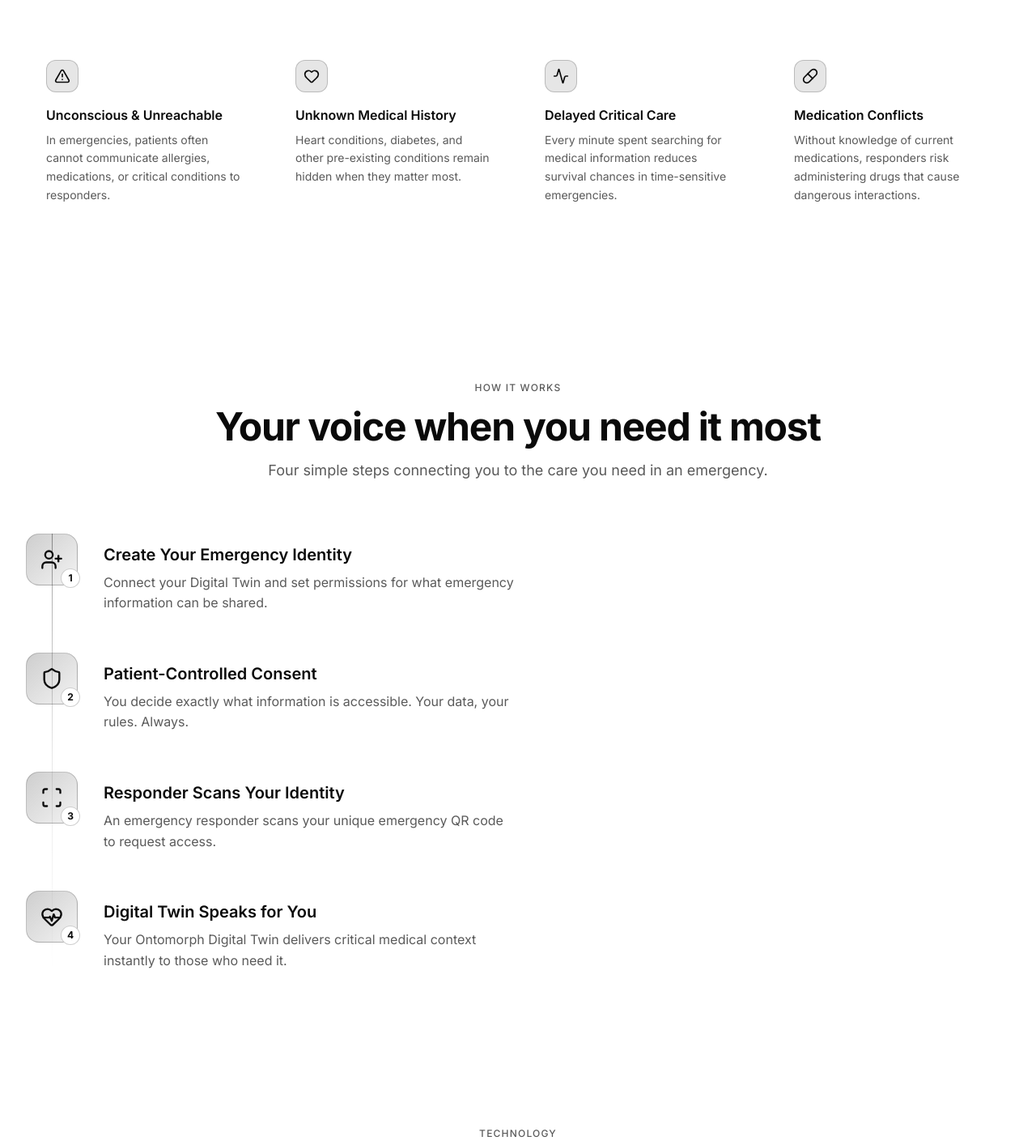
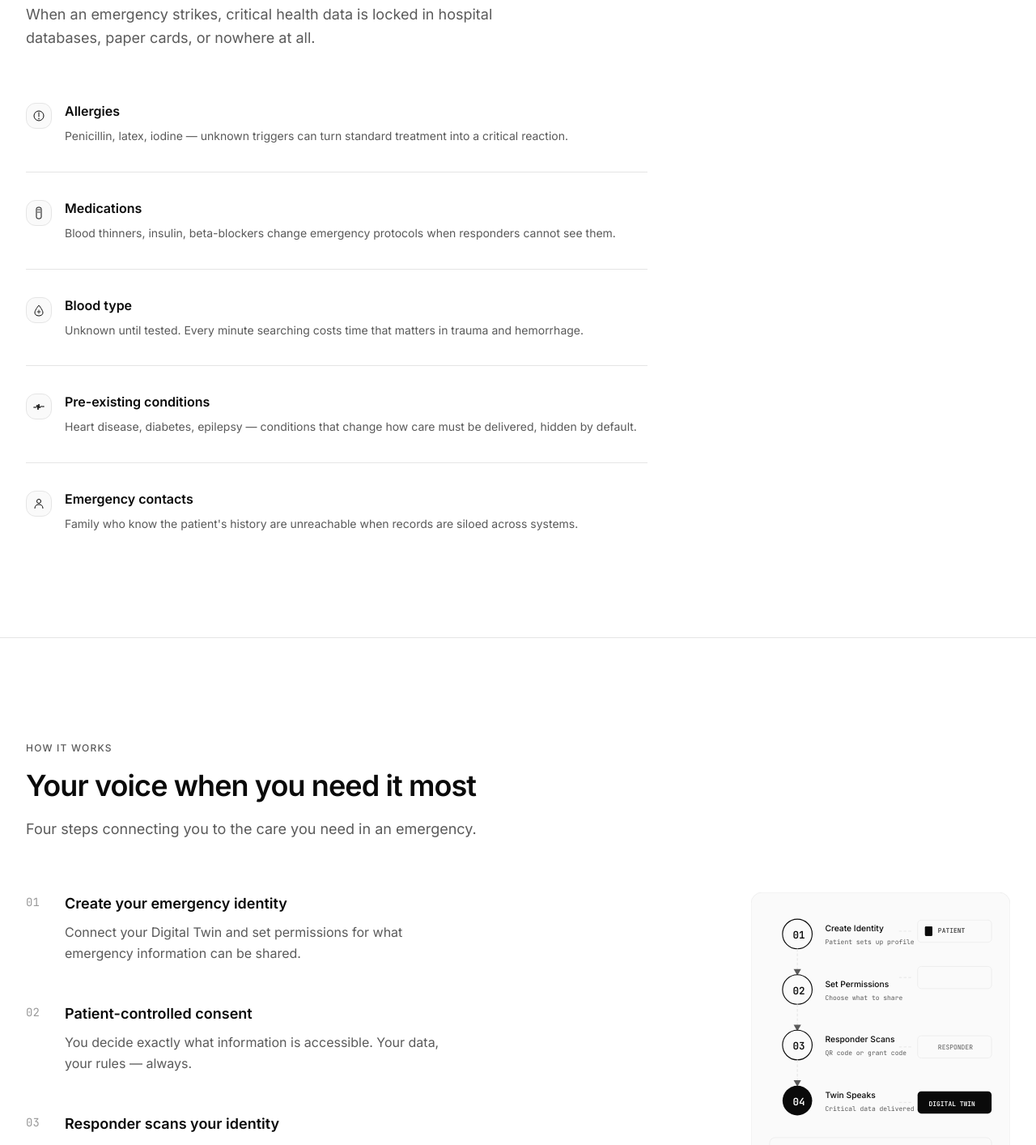
Before and after one commit to Emerald-dev0/lifelink-emergency-twin, a Next.js app: page / in a window 1280 px wide. Shown: the part 1220-2634 px from the top of the page at 81% size. Built offline with nearby package versions, Linux system fonts and the light colour scheme; no server answers.

Commit message:
feat(landing): problem and how-it-works sections with icon SVGs

```diff
--- a/src/components/landing/how-it-works.tsx
+++ b/src/components/landing/how-it-works.tsx
@@ -1,79 +1,74 @@
 'use client';
 
 import { motion } from 'framer-motion';
-import { UserPlus, Scan, Shield, HeartPulse } from 'lucide-react';
+import { StepsIllustration } from './steps-illustration';
 
 const steps = [
   {
-    icon: UserPlus,
-    title: 'Create Your Emergency Identity',
-    description: 'Connect your Digital Twin and set permissions for what emergency information can be shared.',
-    gradient: 'from-accent/20 to-transparent',
+    title: 'Create your emergency identity',
+    description:
+      'Connect your Digital Twin and set permissions for what emergency information can be shared.',
   },
   {
-    icon: Shield,
-    title: 'Patient-Controlled Consent',
-    description: 'You decide exactly what information is accessible. Your data, your rules. Always.',
-    gradient: 'from-accent/20 to-transparent',
+    title: 'Patient-controlled consent',
+    description:
+      'You decide exactly what information is accessible. Your data, your rules — always.',
   },
   {
-    icon: Scan,
-    title: 'Responder Scans Your Identity',
-    description: 'An emergency responder scans your unique emergency QR code to request access.',
-    gradient: 'from-accent/20 to-transparent',
+    title: 'Responder scans your identity',
+    description: 'An emergency responder scans your unique QR code or enters your grant code.',
   },
   {
-    icon: HeartPulse,
-    title: 'Digital Twin Speaks for You',
-    description: 'Your Ontomorph Digital Twin delivers critical medical context instantly to those who need it.',
-    gradient: 'from-accent/20 to-transparent',
+    title: 'Digital Twin speaks for you',
+    description:
+      'Your Ontomorph Digital Twin delivers critical medical context instantly to those who need it.',
   },
 ];
 
 export function HowItWorks() {
   return (
-    <section id="how-it-works" className="py-24 border-t border-white/5">
+    <section id="how-it-works" className="py-24 md:py-32 border-t border-border">
       <div className="mx-auto max-w-7xl px-4 sm:px-6 lg:px-8">
         <motion.div
           initial={{ opacity: 0, y: 20 }}
           whileInView={{ opacity: 1, y: 0 }}
           viewport={{ once: true }}
-          className="text-center mb-16"
+          transition={{ duration: 0.4, ease: 'easeOut' }}
+          className="mb-16 max-w-2xl"
         >
-          <span className="text-xs text-muted font-medium tracking-widest uppercase mb-4 block">How It Works</span>
-          <h2 className="text-3xl sm:text-4xl md:text-5xl font-bold tracking-tight mb-4">
+          <p className="text-xs text-muted font-medium tracking-widest uppercase mb-4">How it works</p>
+          <h2 className="text-3xl sm:text-4xl font-semibold tracking-tight mb-4 leading-tight">
             Your voice when you need it most
           </h2>
-          <p className="text-lg text-muted max-w-2xl mx-auto">
-            Four simple steps connecting you to the care you need in an emergency.
+          <p className="text-lg text-muted leading-relaxed">
+            Four steps connecting you to the care you need in an emergency.
           </p>
         </motion.div>
 
-        <div className="relative">
-          <div className="absolute left-8 top-0 bottom-0 w-px bg-gradient-to-b from-accent/40 via-accent/10 to-transparent hidden md:block" />
-
-          <div className="space-y-12">
+        <div className="grid lg:grid-cols-2 gap-12 lg:gap-16 items-start">
+          <div className="space-y-12 max-w-lg">
             {steps.map((step, index) => (
               <motion.div
                 key={step.title}
-                initial={{ opacity: 0, x: -20 }}
+                initial={{ opacity: 0, x: -12 }}
                 whileInView={{ opacity: 1, x: 0 }}
                 viewport={{ once: true }}
-                transition={{ delay: index * 0.15 }}
-                className="relative flex items-start gap-6 md:gap-8"
+                transition={{ delay: index * 0.08, duration: 0.3, ease: 'easeOut' }}
+                className="flex items-start gap-6"
               >
-                <div className="relative z-10 flex-shrink-0 w-16 h-16 rounded-2xl bg-gradient-to-br from-accent/20 to-accent/5 border border-accent/20 flex items-center justify-center">
-                  <step.icon className="w-7 h-7 text-accent" />
-                  <div className="absolute -bottom-1 -right-1 w-6 h-6 rounded-full bg-background border border-accent/20 flex items-center justify-center">
-                    <span className="text-xs font-bold text-accent">{index + 1}</span>
-                  </div>
-                </div>
-                <div className="pt-3">
-                  <h3 className="text-xl font-semibold mb-2">{step.title}</h3>
-                  <p className="text-muted max-w-lg">{step.description}</p>
+                <span className="font-mono text-sm text-muted-foreground shrink-0 pt-0.5 w-6">
+                  {String(index + 1).padStart(2, '0')}
+                </span>
+                <div>
+                  <h3 className="text-lg font-semibold mb-2">{step.title}</h3>
+                  <p className="text-muted leading-relaxed">{step.description}</p>
                 </div>
               </motion.div>
             ))}
+          </div>
+
+          <div className="flex justify-center lg:justify-end">
+            <StepsIllustration />
           </div>
         </div>
       </div>
--- a/src/components/landing/problem-section.tsx
+++ b/src/components/landing/problem-section.tsx
@@ -1,68 +1,112 @@
 'use client';
 
 import { motion } from 'framer-motion';
-import { AlertTriangle, Heart, Activity, Pill } from 'lucide-react';
 
 const problems = [
   {
-    icon: AlertTriangle,
-    title: 'Unconscious & Unreachable',
-    description: 'In emergencies, patients often cannot communicate allergies, medications, or critical conditions to responders.',
+    title: 'Allergies',
+    description:
+      'Penicillin, latex, iodine — unknown triggers can turn standard treatment into a critical reaction.',
+    icon: (
+      <svg width="16" height="16" viewBox="0 0 16 16" fill="none" className="text-foreground shrink-0">
+        <circle cx="8" cy="8" r="6" stroke="currentColor" strokeWidth="1" />
+        <line x1="8" y1="4" x2="8" y2="9" stroke="currentColor" strokeWidth="1" strokeLinecap="round" />
+        <circle cx="8" cy="11.5" r="0.8" fill="currentColor" />
+      </svg>
+    ),
   },
   {
-    icon: Heart,
-    title: 'Unknown Medical History',
-    description: 'Heart conditions, diabetes, and other pre-existing conditions remain hidden when they matter most.',
+    title: 'Medications',
+    description:
+      'Blood thinners, insulin, beta-blockers change emergency protocols when responders cannot see them.',
+    icon: (
+      <svg width="16" height="16" viewBox="0 0 16 16" fill="none" className="text-foreground shrink-0">
+        <rect x="5" y="1" width="6" height="14" rx="2" stroke="currentColor" strokeWidth="1" />
+        <line x1="6" y1="4" x2="10" y2="4" stroke="currentColor" strokeWidth="0.8" />
+        <line x1="6" y1="7" x2="10" y2="7" stroke="currentColor" strokeWidth="0.8" />
+      </svg>
+    ),
   },
   {
-    icon: Activity,
-    title: 'Delayed Critical Care',
-    description: 'Every minute spent searching for medical information reduces survival chances in time-sensitive emergencies.',
+    title: 'Blood type',
+    description:
+      'Unknown until tested. Every minute searching costs time that matters in trauma and hemorrhage.',
+    icon: (
+      <svg width="16" height="16" viewBox="0 0 16 16" fill="none" className="text-foreground shrink-0">
+        <path d="M8 2 C8 2 3 8 3 11 C3 13.5 5 15 8 15 C11 15 13 13.5 13 11 C13 8 8 2 8 2Z" stroke="currentColor" strokeWidth="1" fill="none" />
+        <line x1="8" y1="8" x2="8" y2="12" stroke="currentColor" strokeWidth="0.8" strokeLinecap="round" />
+        <line x1="6" y1="10" x2="10" y2="10" stroke="currentColor" strokeWidth="0.8" strokeLinecap="round" />
+      </svg>
+    ),
   },
   {
-    icon: Pill,
-    title: 'Medication Conflicts',
-    description: 'Without knowledge of current medications, responders risk administering drugs that cause dangerous interactions.',
+    title: 'Pre-existing conditions',
+    description:
+      'Heart disease, diabetes, epilepsy — conditions that change how care must be delivered, hidden by default.',
+    icon: (
+      <svg width="16" height="16" viewBox="0 0 16 16" fill="none" className="text-foreground shrink-0">
+        <path d="M2 9 L5 9 L6 6 L7 12 L8 5 L9 10 L10 8 L14 8" stroke="currentColor" strokeWidth="1" strokeLinecap="round" strokeLinejoin="round" fill="none" />
+        <circle cx="2" cy="9" r="0.5" fill="currentColor" />
+        <circle cx="14" cy="8" r="0.5" fill="currentColor" />
+      </svg>
+    ),
+  },
+  {
+    title: 'Emergency contacts',
+    description:
+      "Family who know the patient's history are unreachable when records are siloed across systems.",
+    icon: (
+      <svg width="16" height="16" viewBox="0 0 16 16" fill="none" className="text-foreground shrink-0">
+        <circle cx="8" cy="5" r="2.5" stroke="currentColor" strokeWidth="1" />
+        <path d="M3 14 C3 10.5 5 9 8 9 C11 9 13 10.5 13 14" stroke="currentColor" strokeWidth="1" fill="none" />
+      </svg>
+    ),
   },
 ];
 
 export function ProblemSection() {
   return (
-    <section className="py-24 border-t border-white/5">
+    <section className="py-24 md:py-32 border-t border-border">
       <div className="mx-auto max-w-7xl px-4 sm:px-6 lg:px-8">
         <motion.div
           initial={{ opacity: 0, y: 20 }}
           whileInView={{ opacity: 1, y: 0 }}
           viewport={{ once: true }}
-          className="text-center mb-16"
+          transition={{ duration: 0.4, ease: 'easeOut' }}
+          className="mb-16 max-w-2xl"
         >
-          <span className="text-xs text-muted font-medium tracking-widest uppercase mb-4 block">The Problem</span>
-          <h2 className="text-3xl sm:text-4xl md:text-5xl font-bold tracking-tight mb-4">
-            Your medical information is not accessible
+          <p className="text-xs text-muted font-medium tracking-widest uppercase mb-4">The problem</p>
+          <h2 className="text-3xl sm:text-4xl font-semibold tracking-tight mb-4 leading-tight">
+            Your medical information is not accessible when it matters
           </h2>
-          <p className="text-lg text-muted max-w-2xl mx-auto">
-            When an emergency strikes, every second counts. But critical health data is locked away in systems you cannot access.
+          <p className="text-lg text-muted leading-relaxed">
+            When an emergency strikes, critical health data is locked in hospital databases, paper cards,
+            or nowhere at all.
           </p>
         </motion.div>
 
-        <div className="grid md:grid-cols-2 lg:grid-cols-4 gap-4">
+        <ul className="space-y-0 divide-y divide-border max-w-3xl">
           {problems.map((problem, index) => (
-            <motion.div
+            <motion.li
               key={problem.title}
-              initial={{ opacity: 0, y: 20 }}
+              initial={{ opacity: 0, y: 12 }}
               whileInView={{ opacity: 1, y: 0 }}
               viewport={{ once: true }}
-              transition={{ delay: index * 0.1 }}
-              className="rounded-2xl border border-white/5 bg-white/[0.02] p-6 hover:bg-white/[0.04] transition-all"
+              transition={{ delay: index * 0.05, duration: 0.3, ease: 'easeOut' }}
+              className="py-8 first:pt-0 last:pb-0"
             >
-              <div className="w-10 h-10 rounded-xl bg-danger/10 border border-danger/20 flex items-center justify-center mb-4">
-                <problem.icon className="w-5 h-5 text-danger" />
+              <div className="flex items-start gap-4">
+                <div className="w-8 h-8 rounded-lg border border-border bg-surface flex items-center justify-center shrink-0 mt-0.5">
+                  {problem.icon}
+                </div>
+                <div>
+                  <h3 className="text-base font-semibold text-foreground mb-2">{problem.title}</h3>
+                  <p className="text-sm text-muted leading-relaxed">{problem.description}</p>
+                </div>
               </div>
-              <h3 className="text-base font-semibold mb-2">{problem.title}</h3>
-              <p className="text-sm text-muted leading-relaxed">{problem.description}</p>
-            </motion.div>
+            </motion.li>
           ))}
-        </div>
+        </ul>
       </div>
     </section>
   );
--- /dev/null
+++ b/src/components/landing/steps-illustration.tsx
@@ -0,0 +1,67 @@
+'use client';
+
+export function StepsIllustration() {
+  return (
+    <div className="relative w-full max-w-xs" aria-hidden="true">
+      <svg viewBox="0 0 280 320" fill="none" xmlns="http://www.w3.org/2000/svg" className="w-full h-auto">
+        <rect width="280" height="320" rx="12" fill="var(--surface)" stroke="var(--border)" strokeWidth="0.5" />
+
+        <circle cx="50" cy="45" r="16" fill="var(--surface)" stroke="var(--foreground)" strokeWidth="1" />
+        <text x="45" y="50" fontSize="11" fontWeight="600" fill="var(--foreground)" fontFamily="var(--font-mono)">01</text>
+        <text x="80" y="42" fontSize="9" fill="var(--foreground)" fontWeight="500">Create Identity</text>
+        <text x="80" y="56" fontSize="7" fill="var(--muted)" fontFamily="var(--font-mono)">Patient sets up profile</text>
+
+        <line x1="50" y1="61" x2="50" y2="85" stroke="var(--border)" strokeWidth="1" strokeDasharray="3 2" />
+        <polygon points="46,83 50,90 54,83" fill="var(--muted)" />
+
+        <circle cx="50" cy="105" r="16" fill="var(--surface)" stroke="var(--foreground)" strokeWidth="1" />
+        <text x="45" y="110" fontSize="11" fontWeight="600" fill="var(--foreground)" fontFamily="var(--font-mono)">02</text>
+        <text x="80" y="102" fontSize="9" fill="var(--foreground)" fontWeight="500">Set Permissions</text>
+        <text x="80" y="116" fontSize="7" fill="var(--muted)" fontFamily="var(--font-mono)">Choose what to share</text>
+
+        <line x1="50" y1="121" x2="50" y2="145" stroke="var(--border)" strokeWidth="1" strokeDasharray="3 2" />
+        <polygon points="46,143 50,150 54,143" fill="var(--muted)" />
+
+        <circle cx="50" cy="165" r="16" fill="var(--surface)" stroke="var(--foreground)" strokeWidth="1" />
+        <text x="45" y="170" fontSize="11" fontWeight="600" fill="var(--foreground)" fontFamily="var(--font-mono)">03</text>
+        <text x="80" y="162" fontSize="9" fill="var(--foreground)" fontWeight="500">Responder Scans</text>
+        <text x="80" y="176" fontSize="7" fill="var(--muted)" fontFamily="var(--font-mono)">QR code or grant code</text>
+
+        <line x1="50" y1="181" x2="50" y2="205" stroke="var(--border)" strokeWidth="1" strokeDasharray="3 2" />
+        <polygon points="46,203 50,210 54,203" fill="var(--muted)" />
+
+        <circle cx="50" cy="225" r="16" fill="var(--foreground)" />
+        <text x="45" y="230" fontSize="11" fontWeight="600" fill="var(--background)" fontFamily="var(--font-mono)">04</text>
+        <text x="80" y="222" fontSize="9" fill="var(--foreground)" fontWeight="500">Twin Speaks</text>
+        <text x="80" y="236" fontSize="7" fill="var(--muted)" fontFamily="var(--font-mono)">Critical data delivered</text>
+
+        <rect x="180" y="30" width="80" height="24" rx="4" fill="var(--surface)" stroke="var(--border)" strokeWidth="0.5" />
+        <rect x="188" y="37" width="8" height="10" rx="1" fill="var(--foreground)" />
+        <text x="202" y="44" fontSize="7" fill="var(--muted)" fontFamily="var(--font-mono)">PATIENT</text>
+
+        <rect x="180" y="80" width="80" height="24" rx="4" fill="var(--surface)" stroke="var(--border)" strokeWidth="0.5" />
+        <rect x="188" y="37" width="8" height="10" rx="1" fill="var(--foreground)" />
+        <text x="202" y="44" fontSize="7" fill="var(--muted)" fontFamily="var(--font-mono)">PATIENT</text>
+
+        <rect x="180" y="155" width="80" height="24" rx="4" fill="var(--surface)" stroke="var(--border)" strokeWidth="0.5" />
+        <text x="202" y="170" fontSize="7" fill="var(--muted)" fontFamily="var(--font-mono)">RESPONDER</text>
+
+        <rect x="180" y="215" width="80" height="24" rx="4" fill="var(--foreground)" />
+        <text x="192" y="231" fontSize="7" fill="var(--background)" fontFamily="var(--font-mono)" fontWeight="600">DIGITAL TWIN</text>
+
+        <path d="M 160 42 L 175 42" stroke="var(--border)" strokeWidth="0.8" strokeDasharray="3 2" />
+        <path d="M 160 92 L 175 92" stroke="var(--border)" strokeWidth="0.8" strokeDasharray="3 2" />
+        <path d="M 160 167 L 175 167" stroke="var(--border)" strokeWidth="0.8" strokeDasharray="3 2" />
+        <path d="M 160 227 L 175 227" stroke="var(--border)" strokeWidth="0.8" strokeDasharray="3 2" />
+
+        <rect x="20" y="265" width="240" height="35" rx="6" fill="var(--surface)" stroke="var(--border)" strokeWidth="0.5" />
+        <rect x="30" y="273" width="60" height="19" rx="4" fill="var(--foreground)" opacity="0.08" />
+        <rect x="98" y="273" width="60" height="19" rx="4" fill="var(--foreground)" opacity="0.05" />
+        <rect x="166" y="273" width="84" height="19" rx="4" fill="var(--foreground)" opacity="0.08" />
+        <text x="40" y="286" fontSize="7" fill="var(--muted)" fontFamily="var(--font-mono)">SECURE</text>
+        <text x="105" y="286" fontSize="7" fill="var(--muted)" fontFamily="var(--font-mono)">LOGGED</text>
+        <text x="173" y="286" fontSize="7" fill="var(--muted)" fontFamily="var(--font-mono)">TIME-LIMITED</text>
+      </svg>
+    </div>
+  );
+}
```
